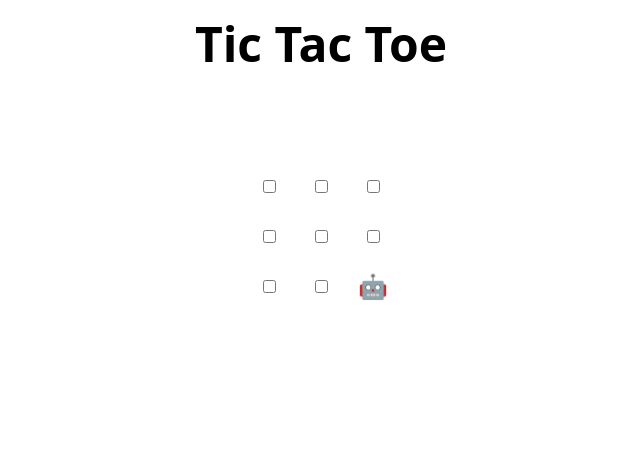
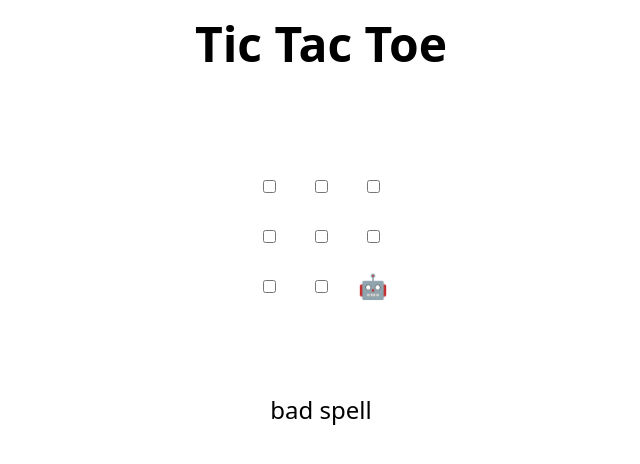
Before and after one commit to InomataHonoka/skills-review-pull-requests, a plain HTML site: page index.html in a window 1280 px wide. Shown: the whole page, without its empty margins (319-959 px from the left). Drawn offline with Linux system fonts and the light colour scheme.

Commit message:
Update index.html

```diff
--- a/index.html
+++ b/index.html
@@ -48,6 +48,7 @@
 </table>
 
 <h2 hidden>Game over, refresh to play again 🧑‍💻 🤖!</h2>
+bad spell
 
 <script>
   // Initialization
```
